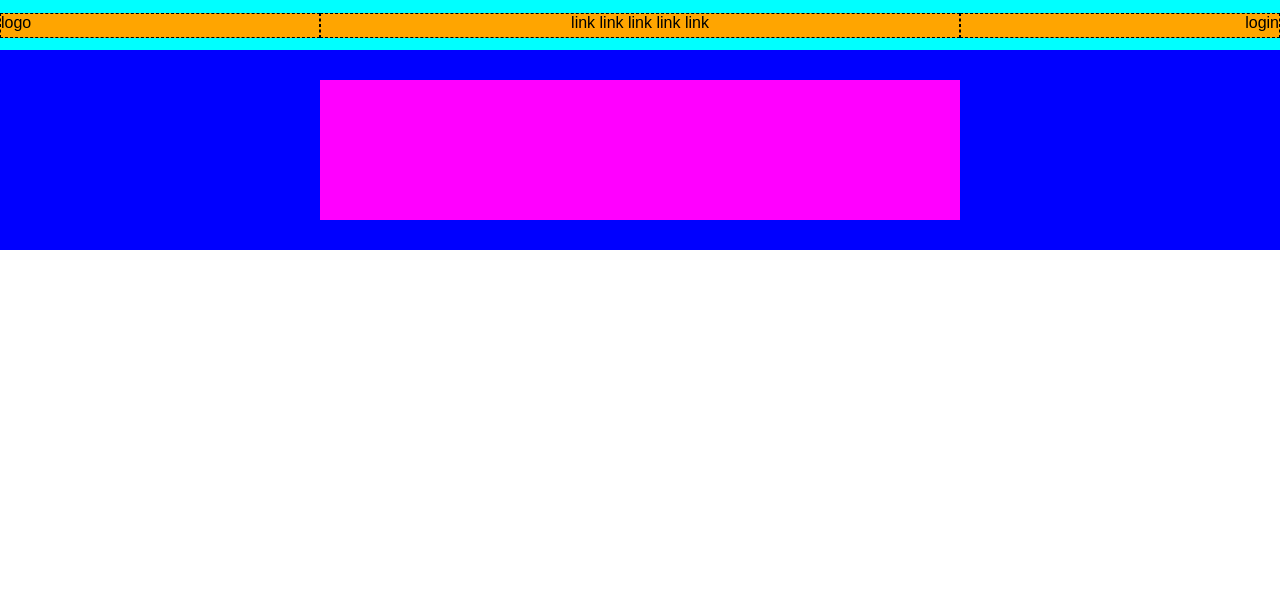
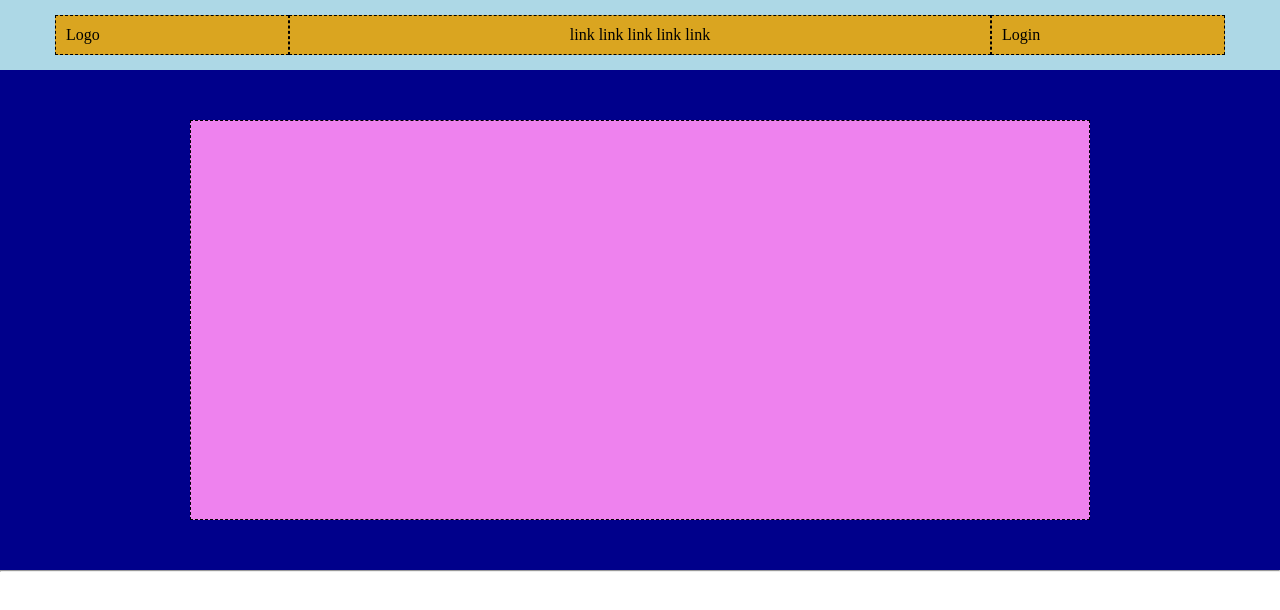
Before and after one commit to LuigiPascali/htmlcss-struttura-discord, a plain HTML site: page index.html in a window 1280 px wide. Drawn offline with Linux system fonts and the light colour scheme.

Commit message:
Revisione e correzione header

```diff
--- a/css/style.css
+++ b/css/style.css
@@ -9,66 +9,80 @@
 }
 
 /*
-    GENERAL
+    HEADER
 */
 
-body {
-    font-family: Arial, Helvetica, sans-serif;
+
+
+.header-row1{
+    max-width: 1200px;
+    margin: auto;
+    display: flex;
+    padding: 15px;
 }
 
-.container{
-    max-width: 1200px;
-    margin: 0 auto;
+.logo, .login {
+    width: 20%;
+    padding: 10px;
 }
+
+.links {
+    width: 60%;
+    text-align: center;
+    padding: 10px;
+}
+
+.links a {
+    text-decoration: none;
+    color: black;
+}
+
+.header-row2 {
+    height: 500px;
+    display: flex;
+    justify-content: center;
+    align-items: center;
+}
+
+.header-row2 .empty {
+    width: 900px;
+    height: 400px;
+}
+
+/*
+    MAIN
+*/
+
+
+
+
+
+
+
+/*
+    FOOTER
+*/
+
 
 
 /*
     DEBUG
 */
 
-.debug .container-aqua {
-  background-color: aqua;
-  width: 100%;
-  height: 50px;
-  display: flex;
+.debug header  {
+    background-color: #ADD8E6;
 }
 
-.debug .column {
+.debug header .logo, .links, .login {
+    background-color: #DAA520;
     border: 1px dashed black;
-    height: 25px;
-    margin: auto;
 }
 
-.debug .column-left, .column-right {
-    background-color: #FFA500;
-    width: calc(50% - 10px);
+.debug .header-row2 {
+    background-color: #00008B;
 }
 
-.debug .column-center {
-    background-color: #FFA500;
-    width: calc(100% - 20px);
+.debug .header-row2 .empty {
+    border: 1px dashed black;
+    background-color: #EE82EE;
 }
-
-#link{
-   text-align: center;
-}
-
-#login{
-    text-align: right;
-}
-
-.debug .container-blue {
-    background-color: blue;
-    height: 200px;
-    display: flex;
-    justify-content: center;
-    align-items: center;
-}
-
-.debug .container-fuchsia{
-    background-color: fuchsia;
-    height: 70%;
-    width: 50%;
-    margin: 10px 20px;
-
-}
--- a/index.html
+++ b/index.html
@@ -26,16 +26,22 @@
 
         <section>
 
-            <div class="container-aqua">
+            <div class="header-row1">
 
-                <div class="column column-left">
-                    <p>logo</p>
+                <div class="logo">
+                    Logo
                 </div>
-                <div class="column column-center">
-                    <p id="link">link link link link link </p>
+
+                <div class="links">
+                    <a href="http://">link</a>
+                    <a href="http://">link</a>
+                    <a href="http://">link</a>
+                    <a href="http://">link</a>
+                    <a href="http://">link</a>
                 </div>
-                <div class="column column-right">
-                    <p id="login">login</p>
+
+                <div class="login">
+                    Login
                 </div>
 
             </div>
@@ -46,9 +52,9 @@
 
         <section>
 
-            <div class="container-blue">
+            <div class="header-row2">
 
-                <div class="container-fuchsia">
+                <div class="empty">
 
                 </div>
 
@@ -64,11 +70,19 @@
 
         <section>
 
+            <div class="row">
+
+            </div>
+
         </section>
 
         <!-- seconda sezione main -->
 
         <section>
+
+            <div class="row">
+
+            </div>
 
         </section>
 
@@ -76,11 +90,19 @@
 
         <section>
 
+            <div class="row">
+
+            </div>
+
         </section>
 
         <!-- quarta sezione main -->
 
         <section>
+
+            <div class="row">
+
+            </div>
 
         </section>
 
@@ -92,11 +114,23 @@
 
         <section>
 
+            <div class="row">
+
+
+
+            </div>
+
         </section>
+
+        <hr>
 
         <!-- seconda sezione footer -->
 
         <section>
+
+            <div class="row">
+
+            </div>
 
         </section>
 
```
